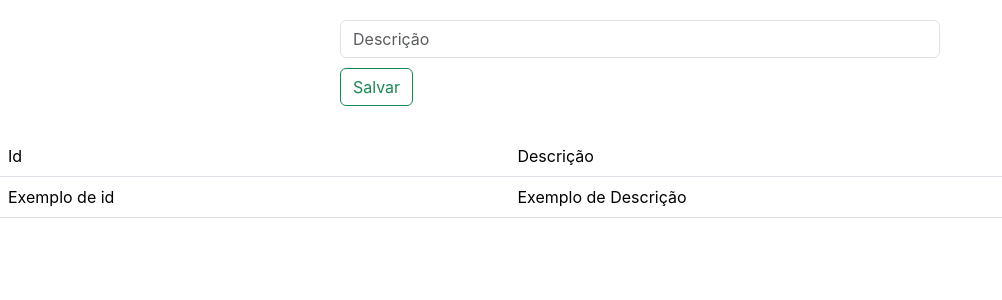
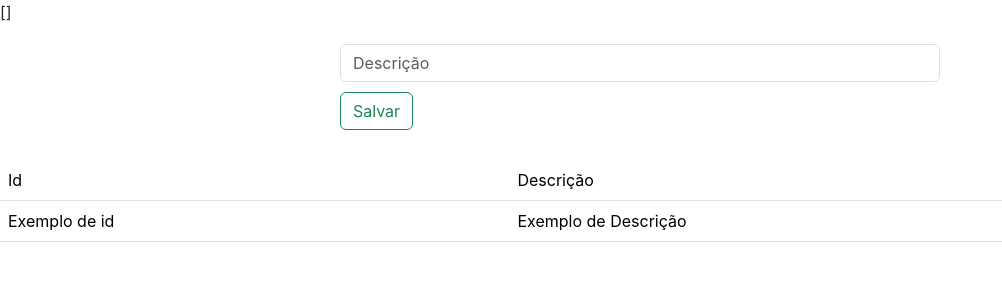
Before and after one commit to helderaanunes/ctfrontreact, a React (Create React App) app: page / in a window 1280 px wide. Shown: the top 300 px of the page, without its empty margins (0-1002 px from the left). Built offline with nearby package versions, Linux system fonts and the light colour scheme; no server answers.

Commit message:
iniciando consumir api rest

```diff
--- a/src/App.js
+++ b/src/App.js
@@ -1,11 +1,21 @@
-import logo from './logo.svg';
 import './App.css';
 import CadastrarDoenca from './CadastrarDoenca';
 import ListarDoenca from './ListarDoenca';
+import { useEffect, useState } from 'react';
+
 
 function App() {
+
+  const [ doencas, setDoencas] = useState([]);
+  useEffect(()=>{
+  fetch ("http://localhost:8080/doencas")
+  .then(retorno => retorno.json())
+  .then(retornoConvertidoEmJson => setDoencas(retornoConvertidoEmJson))
+  },[]) //esse colchete é para realizar a requisição uma vez
+
   return (
     <div className="App">
+      <p>{JSON.stringify(doencas)}</p>
       <CadastrarDoenca></CadastrarDoenca>
       <ListarDoenca></ListarDoenca>
     </div>
```
